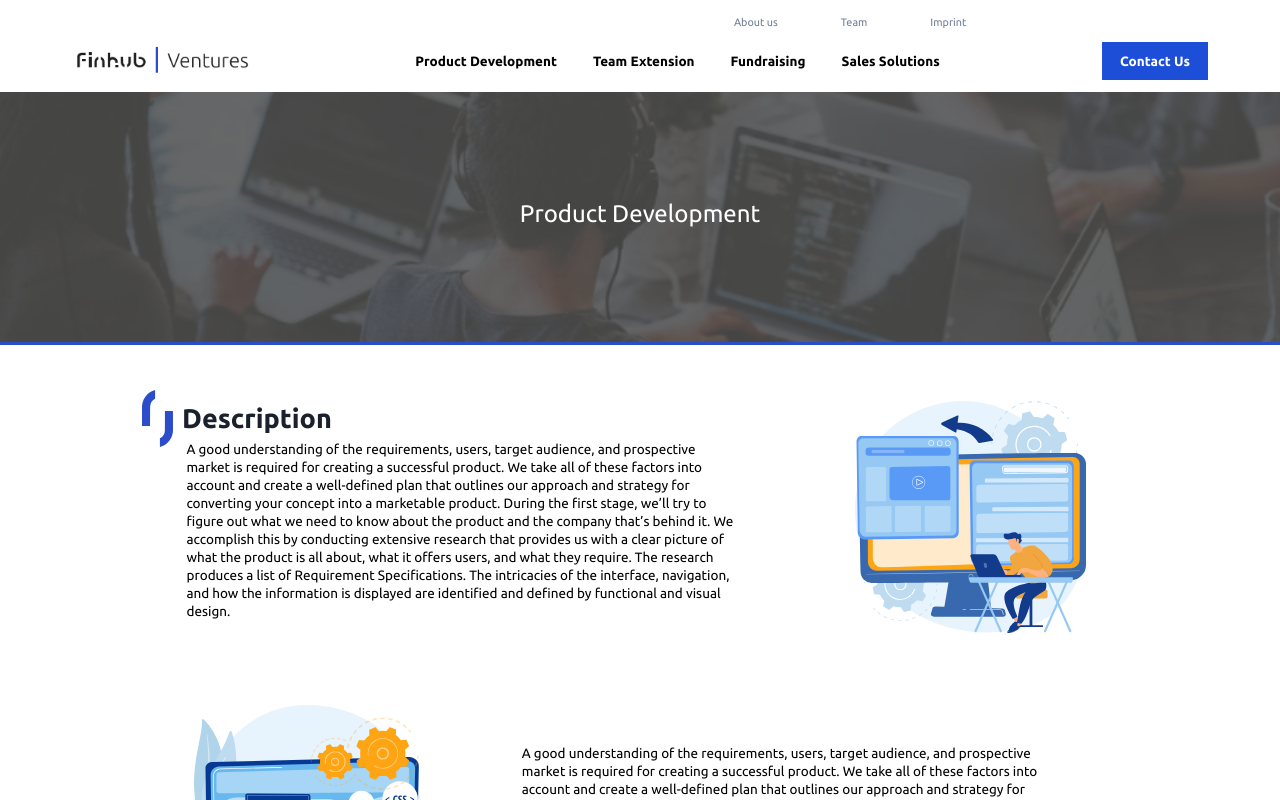
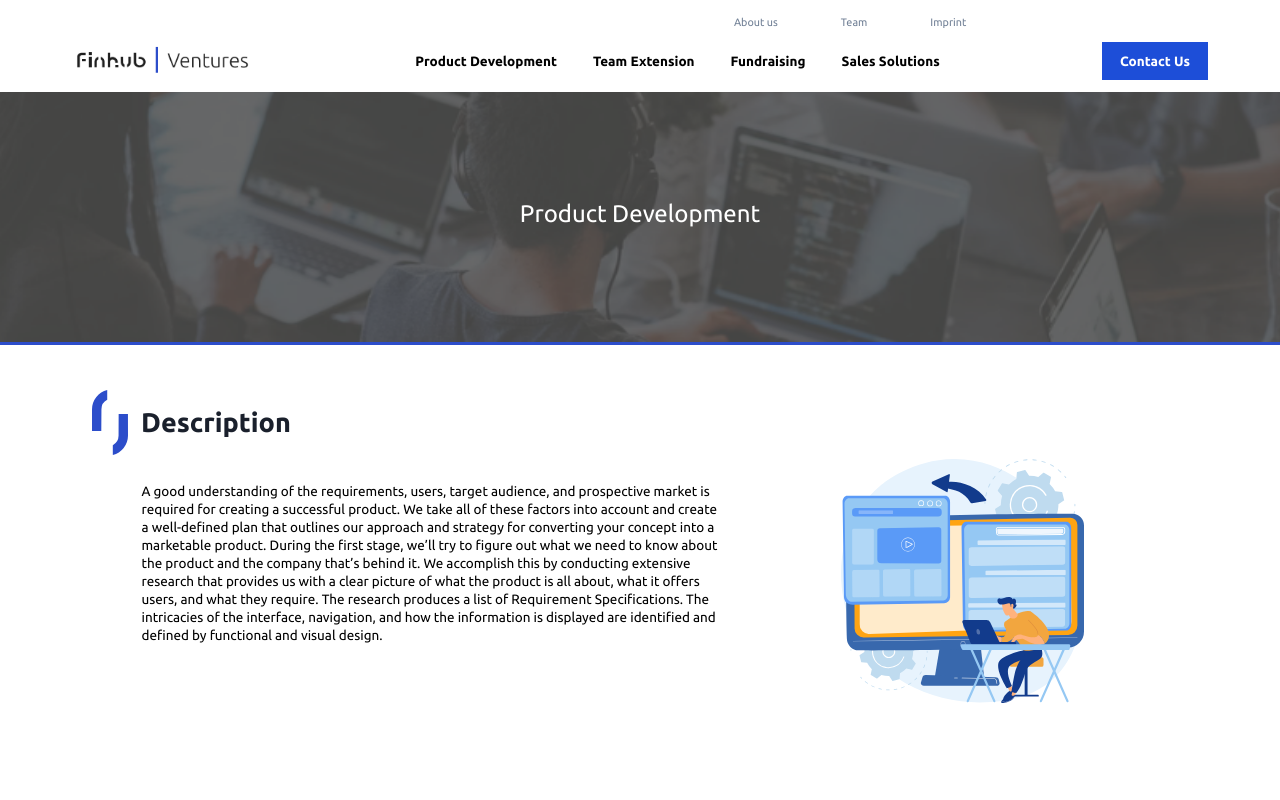
Before and after one commit to blry/fh, a Next.js app: page /product-development in a window 1280 px wide. Shown: the top 800 px of the page. Built offline with nearby package versions, Linux system fonts and the light colour scheme.

Commit message:
Mobile icon problem

```diff
--- a/src/feature/VerticalFeatureRow.tsx
+++ b/src/feature/VerticalFeatureRow.tsx
@@ -53,8 +53,16 @@ const VerticalFeatureRow = (props: IVerticalFeatureRowProps) => {
     <div className={verticalFeatureClass}>
       <div className="flex flex-col">
         <div className="">
-          <div className="flex items-center">
-            <div className="w-3 sm:w-7 verticalFutureRow-imgCont mr-2">
+          <div
+            className={`flex items-center ${
+              props.reverse ? 'flex-row-reverse' : ''
+            } ${props.icon ? 'ml-0 mr-0 marginLeft' : ''}`}
+          >
+            <div
+              className={`${
+                props.icon ? 'w-5 sm:w-8' : ''
+              } verticalFutureRow-imgCont`}
+            >
               <img
                 src="/assets/images/symbol.svg"
                 alt="icon"
@@ -62,7 +70,9 @@ const VerticalFeatureRow = (props: IVerticalFeatureRowProps) => {
               />
             </div>
             <h3
-              className="text-xl sm:text-2xl text-gray-900 font-semibold"
+              className={`text-xl sm:text-2xl text-gray-900 font-semibold ${
+                props.icon ? 'ml-1 mr-1 sm:ml-3 sm:mr-3' : ''
+              }`}
               style={styles.title}
             >
               {props.title}
@@ -75,7 +85,7 @@ const VerticalFeatureRow = (props: IVerticalFeatureRowProps) => {
             props.reverse ? 'md:flex-row-reverse' : 'md:flex-row'
           }`}
         >
-          <div className="mt-6 ml-0 sm:ml-10 flex items-center sm:mr-14 md:w-3/5 text-sm text-black leading-4">
+          <div className="mt-6 ml-0 flex flex-col sm:mr-14 md:w-3/5 text-sm text-black leading-4">
             {props.description}
             <div style={styles.button}>
               <Link href={encodeURIComponent(props.link!)} passHref={true}>
--- a/src/styles/global.css
+++ b/src/styles/global.css
@@ -49,9 +49,7 @@ body {
   transition: .2s;
 }
 
-.verticalFeatureRow-text {
-  margin-top: -56px;
-}
+
 
 /* responsive */
 
@@ -63,9 +61,7 @@ body {
 }
 
 @media only screen and (max-width: 1024px){
-  .verticalFeatureRow-text {
-    margin-top: -38px;
-  }
+
 }
 
 @media only screen and (max-width: 992px) {
@@ -113,14 +109,13 @@ body {
   .teamManagementItem-imageContainer {
     margin-bottom: 50px !important;
   }
-  .verticalFeatureRow-text {
-    margin-top: 0px;
+}
+
+@media only screen and (min-width: 1120px) {
+  .marginLeft {
+    margin-left: -50px !important;
   }
 }
-@media only screen and (max-width: 640px) {
-
-}
-
 
 @media only screen and (max-width: 605px) {
   .teamIT-container {
```
